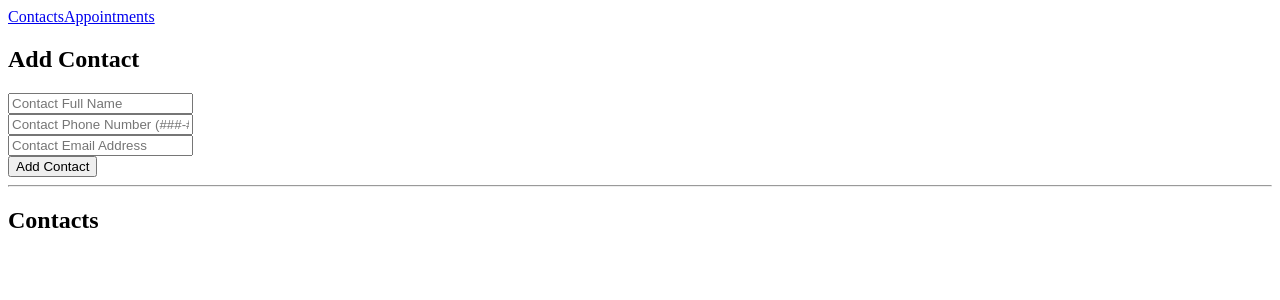
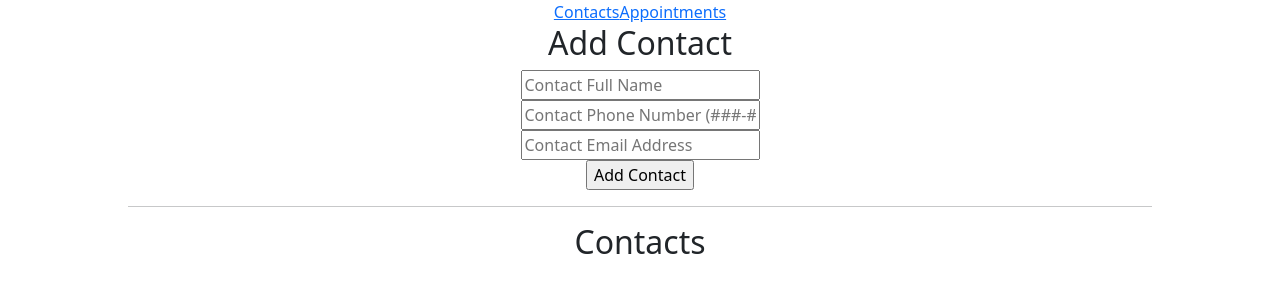
Before and after one commit to manovak24/appointment_planner, a React (Create React App) app: page /contacts in a window 1280 px wide. Shown: the top 300 px of the page. Built offline with nearby package versions, Linux system fonts and the light colour scheme.

Commit message:
Tyring to add styles with React Bootstrap but messing up custom css.

```diff
--- a/package.json
+++ b/package.json
@@ -6,7 +6,9 @@
     "@testing-library/jest-dom": "^5.11.4",
     "@testing-library/react": "^11.1.0",
     "@testing-library/user-event": "^12.1.10",
+    "bootstrap": "^5.0.2",
     "react": "^17.0.1",
+    "react-bootstrap": "^2.0.0-beta.4",
     "react-dom": "^17.0.1",
     "react-router": "^5.2.0",
     "react-router-dom": "^5.2.0",
--- /dev/null
+++ b/src/App.css
@@ -0,0 +1,6 @@
+.app-container {
+    width: 80%;
+    margin-right: 10%;
+    margin-left: 10%;
+    text-align: center;
+}
--- a/src/App.js
+++ b/src/App.js
@@ -1,5 +1,7 @@
 import React, { useState } from "react";
 import { Switch, Route, Redirect, NavLink } from "react-router-dom";
+
+import './App.css';
 
 import { AppointmentsPage } from "./containers/appointmentsPage/AppointmentsPage";
 import { ContactsPage } from "./containers/contactsPage/ContactsPage";
@@ -39,8 +41,8 @@ function App() {
   }
 
   return (
-    <>
-      <nav>
+    <div className='app-container'>
+      <nav className='nav-container'>
         <NavLink to={ROUTES.CONTACTS} activeClassName="active">
           Contacts
         </NavLink>
@@ -66,7 +68,7 @@ function App() {
           </Route>
         </Switch>
       </main>
-    </>
+    </div>
   );
 }
 
--- a/src/components/tile/Tile.js
+++ b/src/components/tile/Tile.js
@@ -1,13 +1,23 @@
 import React from "react";
+import { Card } from "react-bootstrap";
+
 
 export const Tile = ({ tile }) => {
   return (
     <div className="tile-container">
-      {Object.values(tile).map((value, index) => (
-        <p key={index} className={`${index === 0 ? "tile-title" : ""} tile`}>
-          {value}
-        </p>
-      ))}
+
+      <Card>
+        <Card.Body>
+          <Card.Text>
+            {Object.values(tile).map((value, index) => (
+              <p key={index} className={`${index === 0 ? "tile-title" : ""} tile`}>
+                {value}
+              </p>
+            ))}
+          </Card.Text>
+        </Card.Body>
+      </Card>
+
     </div>
   );
 };
--- a/src/index.js
+++ b/src/index.js
@@ -1,6 +1,8 @@
 import React from 'react';
 import ReactDOM from 'react-dom';
 import App from './App';
+import 'bootstrap/dist/css/bootstrap.min.css';
+import './App.css';
 
 import { BrowserRouter as Router } from 'react-router-dom';
 
```
Also changed, not shown: 1 other file (tests, documents, lock files or other folders).
